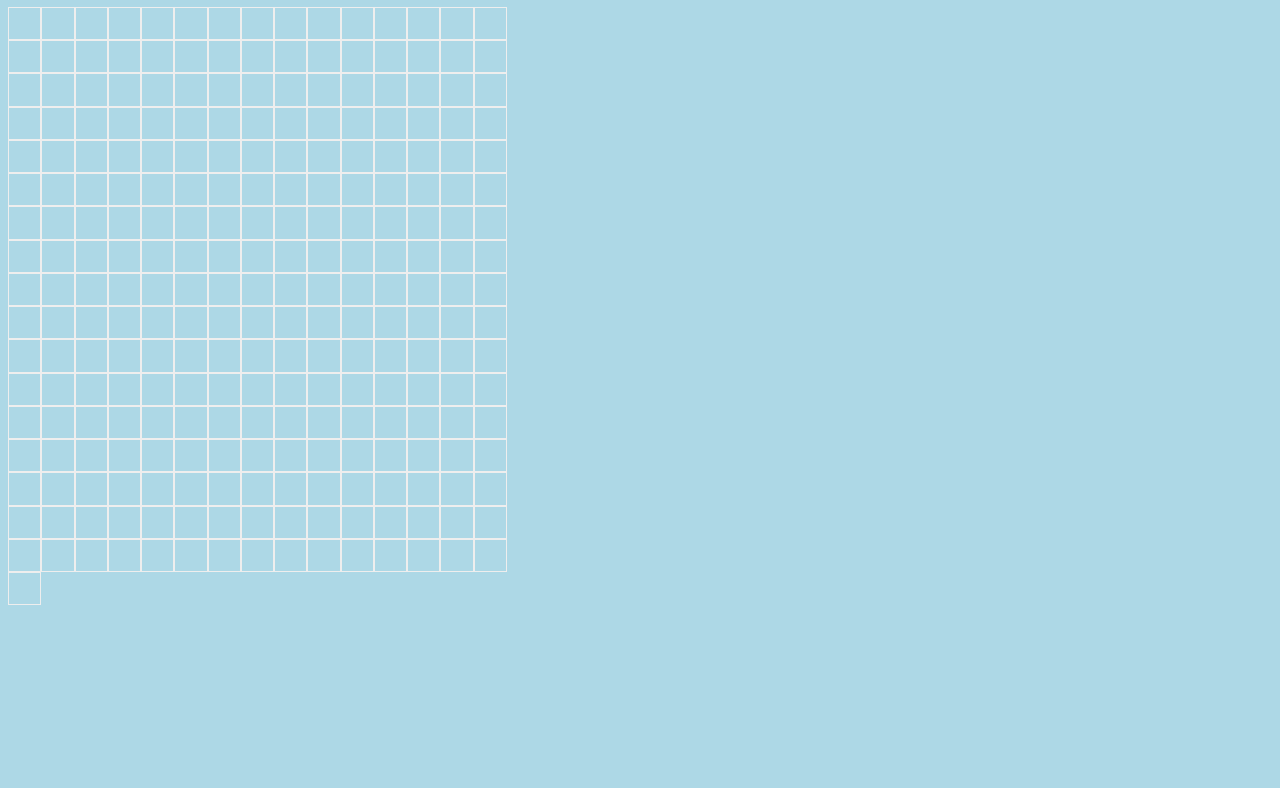
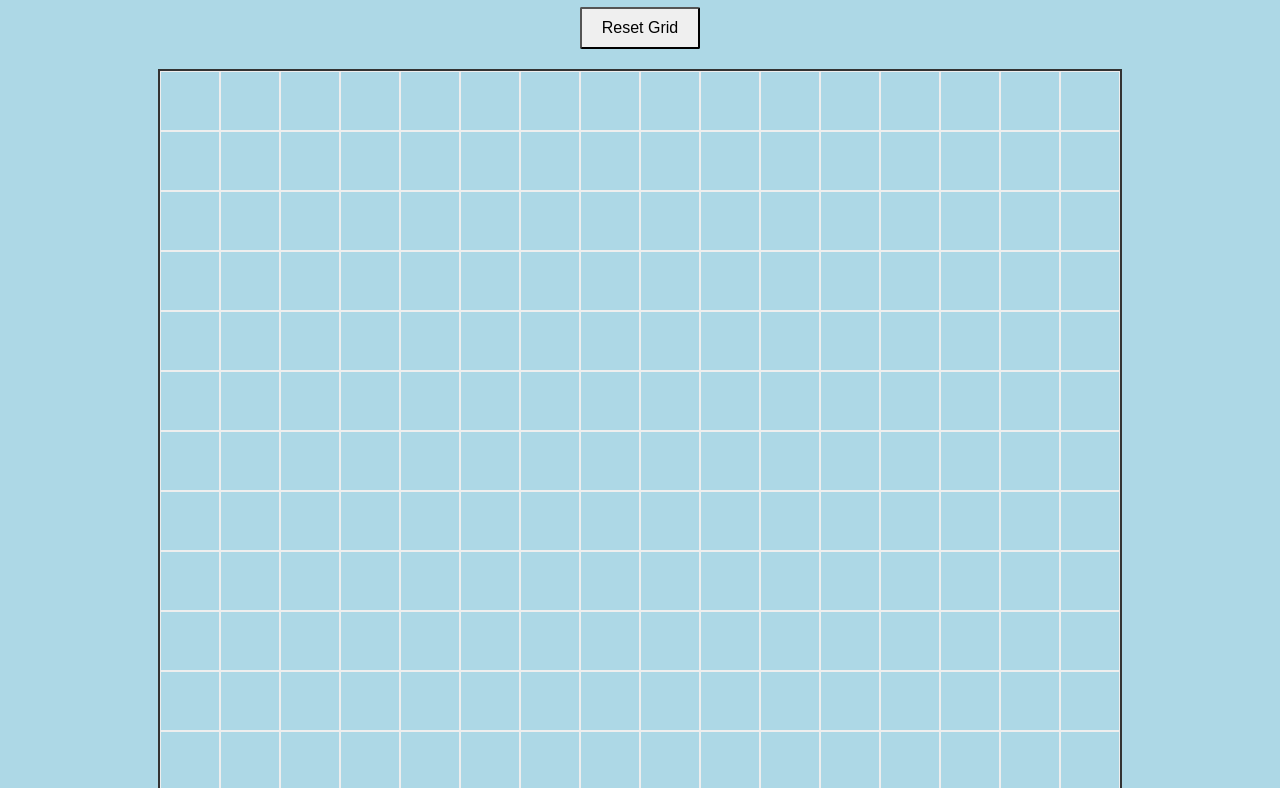
Before and after one commit to Garychamp/the-odin-project-project-etch-a-sketch, a plain HTML site: page index.html in a window 1280 px wide. Shown: the part 73-861 px from the top of the page. Before the commit the page ends 800 px from the top, so only its background shows below. Drawn offline with Linux system fonts and the light colour scheme.

Commit message:
Updated all files to complete the etch-a-sketch project

```diff
--- a/index.html
+++ b/index.html
@@ -9,6 +9,8 @@
 <body>
 <h1>Etch-A-Sketch</h1>
 
+<button id='resizeBtn'>Reset Grid</button>
+
 <div id ='container'></div>
 
   <script src="script.js" defer></script>
--- a/script.js
+++ b/script.js
@@ -1,7 +1,41 @@
 const container = document.getElementById('container');
 
-for (let i = 0; i < 256; i++) {
-  const square = document.createElement('div');
-  square.classList.add('square');
-  container.appendChild(square);
+function createGrid(size) {
+  container.innerHTML = '';
+
+  for (let i = 0; i < size * size; i++) {
+    const square = document.createElement('div');
+    square.classList.add('square');
+
+    square.style.width = `${100 / size}%`;
+    square.style.height = `${100 / size}%`;
+
+    square.addEventListener('mouseover', () => {
+      const r = randomNumber(0, 255);
+      const g = randomNumber(0, 255);
+      const b = randomNumber(0, 255);
+      square.style.backgroundColor = `rgb(${r}, ${g}, ${b})`;
+    });
+
+    container.appendChild(square);
+  }
 }
+
+createGrid(16);
+
+const button = document.getElementById('resizeBtn');
+button.addEventListener('click', () => {
+  let newSize = prompt('Enter number of squares per side (max 100);');
+  newSize = Number(newSize);
+
+  if (newSize > 0 && newSize <= 100) {
+    createGrid(newSize);
+  } else {
+    alert('Please enter a valid number between 1 and 100.');
+  }
+});
+
+
+const randomNumber = function (min, max) {
+  return Math.floor(Math.random() * (max - min + 1)) + min;
+}
--- a/styles.css
+++ b/styles.css
@@ -1,16 +1,32 @@
 body { background-color: lightblue;
 }
 
+h1 {
+  text-align: center;
+  font-family: 'Arial', sans-serif;
+  color: #333;
+}
+
 #container {
-    display: flex;
-    width: 500px;
-    height: 500px;
-    flex-wrap: wrap;
-    flex-direction: row;
+  display: flex;
+  flex-wrap: wrap;
+  width: 100%;
+  max-width: 960px;
+  aspect-ratio: 1 / 1;
+  margin: 0 auto;
+  border: 2px solid #333;
 }
 
 .square {
-    width: calc(100% / 16);
-    height: calc(100% / 16);
-    border: 1px solid #eee;
+  box-sizing: border-box;
+  border: 1px solid #eee;
 }
+
+#resizeBtn {
+  display: block;
+  margin: 20px auto;
+  padding: 10px 20px;
+  font-size: 16px;
+  cursor: pointer;
+  border-radius: 2px;
+}
```
